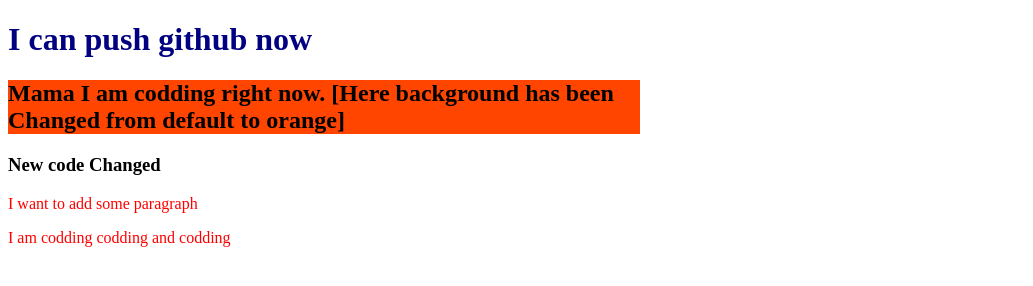
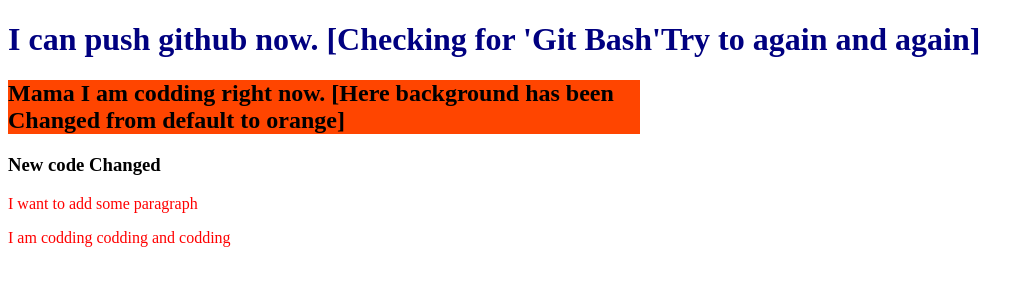
Before and after one commit to RAIHANRASUL17/my-fourth-repo, a plain HTML site: page index.html in a window 1280 px wide. Shown: the whole page, without its empty margins (0-1033 px from the left). Drawn offline with Linux system fonts and the light colour scheme.

Commit message:
I am codding with 'GitBash'

```diff
--- a/index.html
+++ b/index.html
@@ -8,7 +8,7 @@
     <link rel="stylesheet" href="style.css">
 </head>
 <body>
-    <h1>I can push github now</h1>
+    <h1>I can push github now. [Checking for 'Git Bash'Try to again and again]</h1>
     <h2>Mama I am codding right now. [Here background has been Changed from default to orange]</h2>
     <h3>New code Changed</h3>
     <p>I want to add some paragraph</p>
```
